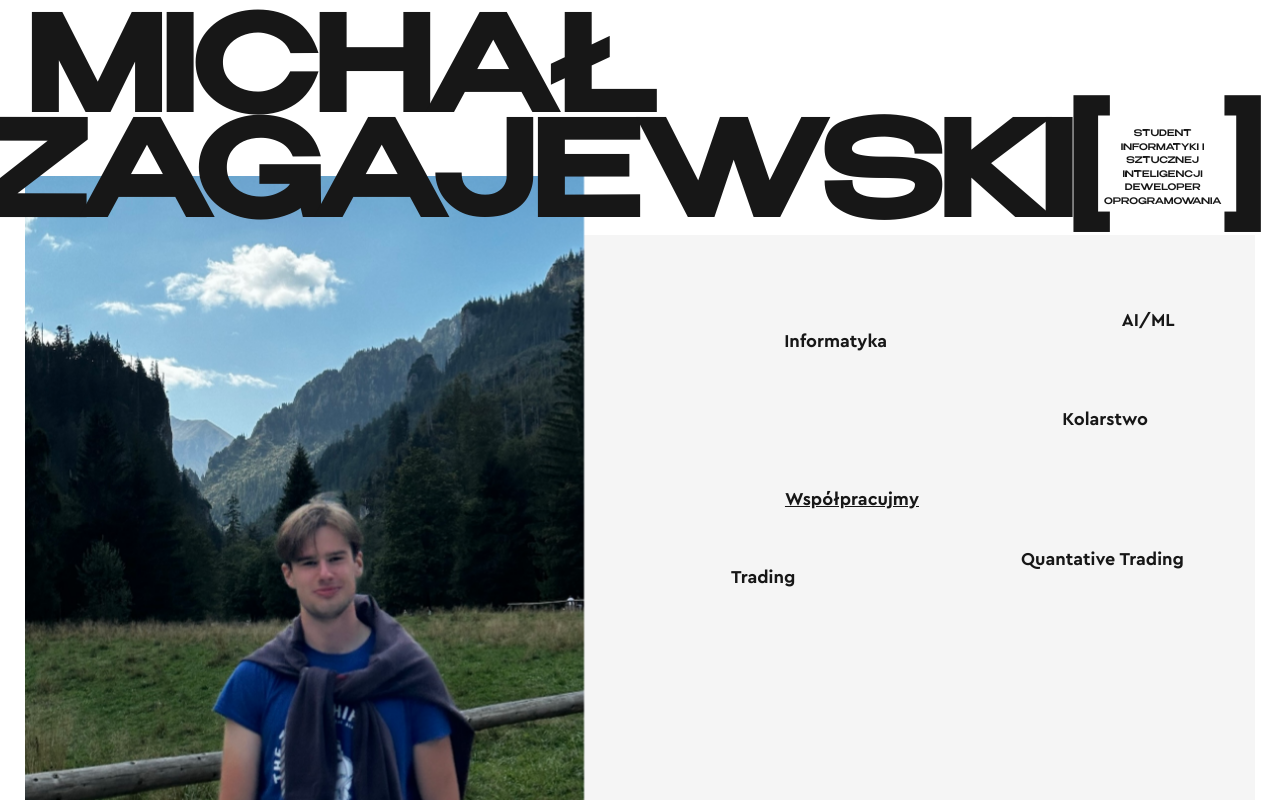
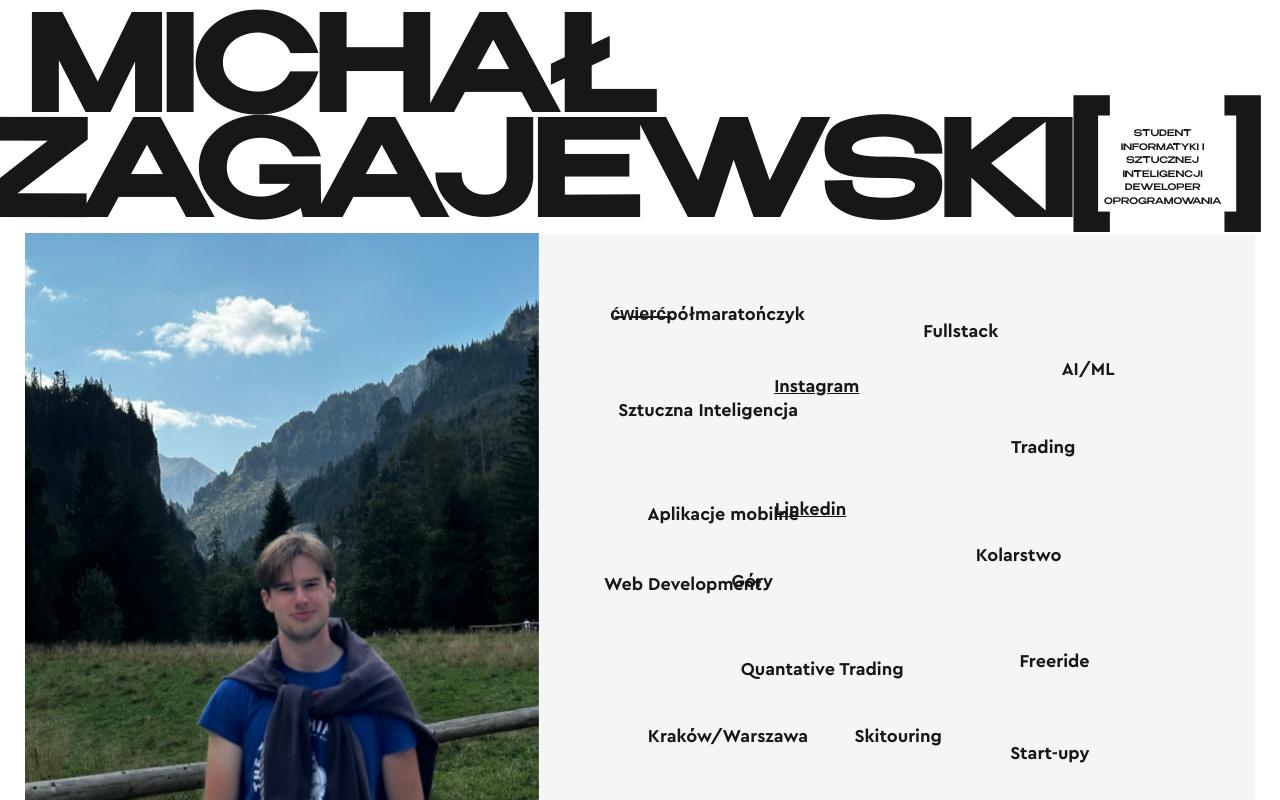
Before and after one commit to beaugarr/portfolio, a Next.js app: page / in a window 1280 px wide. Shown: the top 800 px of the page. Built offline with nearby package versions, Linux system fonts and the light colour scheme.

Commit message:
Refactor position handling in Hero component; update translations and styles for improved layout and accessibility

```diff
--- a/comps/hero.tsx
+++ b/comps/hero.tsx
@@ -6,6 +6,11 @@ import { useTheme } from "./themeContext";
 import { heroTexts } from "@/utils/translations";
 import { translations } from "@/utils/translations";
 import useMobile from "@/utils/useMobile";
+
+interface Position {
+  top: number;
+  left: number;
+}
 
 const Hero: React.FC = () => {
   const { language } = useTheme();
@@ -16,27 +21,21 @@ const Hero: React.FC = () => {
   const textPositionsRef = useRef<{ top: number; left: number }[]>([]);
   const { isPhone, isTablet } = useMobile();
 
-  const isOverlapping = (
-    newPosition: { top: number; left: number },
-    positions: { top: number; left: number }[]
-  ) => {
-    const padding = 15;
-    const newTop = newPosition.top;
-    const newLeft = newPosition.left;
-    const newBottom = newTop + 50;
-    const newRight = newLeft + 100;
+  const isOverlapping = (newPosition: Position, positions: Position[]): boolean => {
+    const padding = 15; // Padding between elements
+    const newRight = newPosition.left + 100; // Width of the element
+    const newBottom = newPosition.top + 50; // Height of the element
 
-    return positions.some(({ top, left }) => {
-      const existingTop = top;
-      const existingLeft = left;
-      const existingBottom = existingTop + 50;
-      const existingRight = existingLeft + 100;
+    return positions.some((position) => {
+      const existingRight = position.left + 100;
+      const existingBottom = position.top + 50;
 
-      return !(
-        newRight + padding < existingLeft ||
-        newLeft - padding > existingRight ||
-        newBottom + padding < existingTop ||
-        newTop - padding > existingBottom
+      // Check if the new position overlaps with any existing position
+      return (
+        newPosition.left < existingRight + padding &&
+        newRight + padding > position.left &&
+        newPosition.top < existingBottom + padding &&
+        newBottom + padding > position.top
       );
     });
   };
@@ -44,21 +43,33 @@ const Hero: React.FC = () => {
   const generateRandomPositions = (
     bounds: { width: number; height: number },
     count: number
-  ) => {
-    const positions: { top: number; left: number }[] = [];
-    const maxRetries = 50;
+  ): Position[] => {
+    const positions: Position[] = [];
+    const maxRetries = 20; // Maximum number of retries to find a non-overlapping position
+    const padding = 15; // Padding between elements
+    const containerPadding = 50; // Padding of the .authorTextWrapper container
+
+    // Calculate the available space inside the container (excluding padding)
+    const availableWidth = bounds.width - 2 * containerPadding;
+    const availableHeight = bounds.height - 2 * containerPadding;
 
     for (let i = 0; i < count; i++) {
       let retries = 0;
-      let newPosition;
+      let newPosition: Position;
+      let overlap: boolean;
+
       do {
-        const randomTop = Math.random() * (bounds.height - 50);
-        const randomLeft = Math.random() * (bounds.width - 100);
+        // Generate a random position within the available space, considering element size and padding
+        const randomTop = Math.random() * (availableHeight - 50 - padding * 2) + containerPadding + padding;
+        const randomLeft = Math.random() * (availableWidth - 100 - padding * 2) + containerPadding + padding;
         newPosition = { top: randomTop, left: randomLeft };
+
+        // Check if the new position overlaps with existing positions
+        overlap = isOverlapping(newPosition, positions);
         retries++;
-      } while (isOverlapping(newPosition, positions) && retries < maxRetries);
+      } while (overlap && retries < maxRetries);
 
-      if (retries < maxRetries) {
+      if (!overlap) {
         positions.push(newPosition);
       } else {
         console.warn("Max retries reached for position generation");
--- a/styles/hero.module.css
+++ b/styles/hero.module.css
@@ -74,6 +74,7 @@
   flex: 1.2;
   position: relative;
   background-color: var(--color-barBackground);
+  padding: 50px;
 }
 
 .authorImage {
--- a/utils/translations.ts
+++ b/utils/translations.ts
@@ -62,19 +62,29 @@ type HeroTexts = {
 
 export const heroTexts: HeroTexts = {
   en: [
-    { text: "Let's Collaborate", link: "https://linkedin.com" },
+    { text: "LinkedIn", link: "https://www.linkedin.com/in/michał-zagajewski-a02855272/" },
+    { text: "Instagram", link: "https://www.instagram.com/michal_zagajewski/" },
     { text: "ComputerScience", link: "" },
     { text: "AI/ML", link: "" },
     { text: "Trading", link: "" },
     { text: "Cycling", link: "" },
   ],
   pl: [
-    { text: "Współpracujmy", link: "https://linkedin.com" },
-    { text: "Informatyka", link: "" },
+    { text: "Linkedin", link: "https://www.linkedin.com/in/michał-zagajewski-a02855272/" },
+    { text: "Instagram", link: "https://www.instagram.com/michal_zagajewski/" },
     { text: "AI/ML", link: "" },
     { text: "Trading", link: "" },
     { text: "Kolarstwo", link: "" },
     { text: "Quantative Trading", link: "" },
-    { text: "", link: "" },
+    { text: "Skitouring", link: "" },
+    { text: "Freeride", link: "" },
+    { text: "Góry", link: "" },
+    { text: "ć̶w̶i̶e̶r̶ć̶półmaratończyk", link: "" },
+    { text: "Sztuczna Inteligencja", link: "" },
+    { text: "Kraków/Warszawa", link: "" },
+    { text: "Start-upy", link: "" },
+    { text: "Fullstack", link: "" },
+    { text: "Aplikacje mobilne", link: "" },
+    { text: "Web Development", link: "" },
   ],
 };
```
